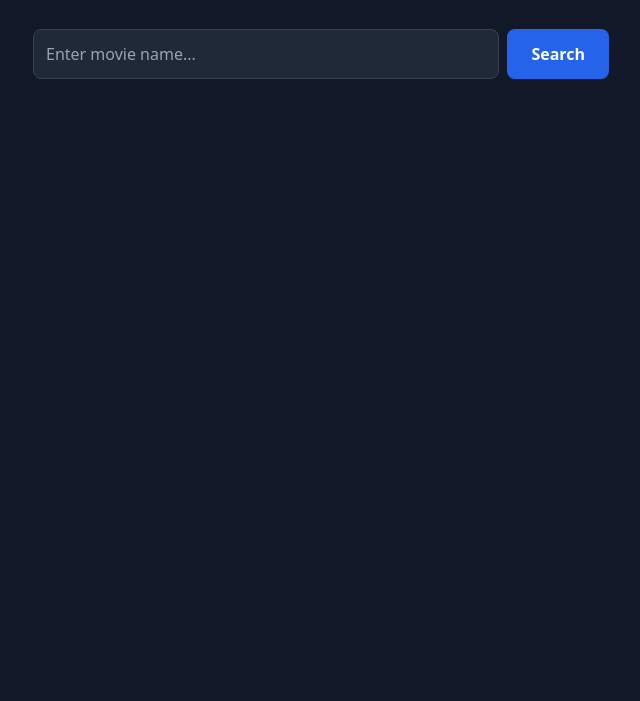
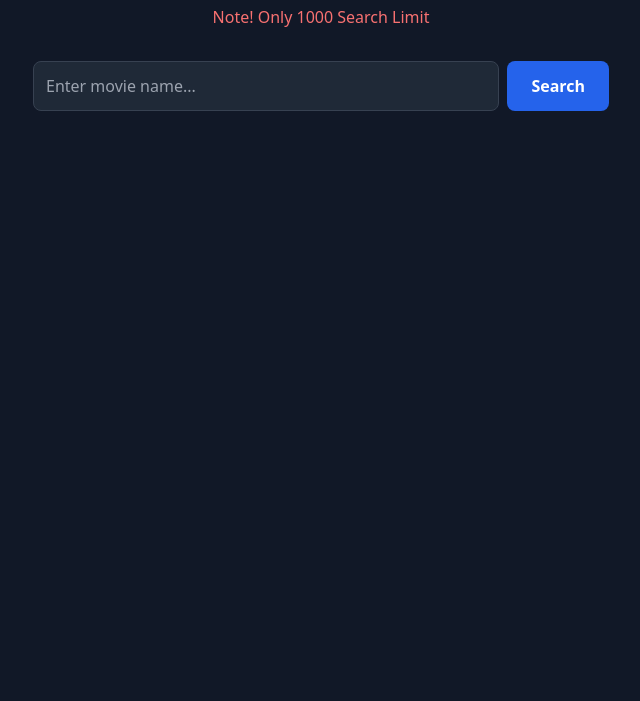
Before and after one commit to AlphaCodeIn/movie-searcher-js, a plain HTML site: page index.html in a window 1280 px wide. Shown: the part 99-800 px from the top of the page, without its empty margins (319-959 px from the left). Drawn offline with nearby package versions, Linux system fonts and the light colour scheme.

Commit message:
Updating Html

```diff
--- a/index.html
+++ b/index.html
@@ -14,6 +14,7 @@
         <header class="mb-8">
             <h1 class="text-4xl font-bold text-blue-400">🎬 Movie Search</h1>
             <p class="text-gray-400 mt-2 text-center">Find your favorite movies by name</p>
+            <p class="text-red-400 mt-2 text-center">Note! Only 1000 Search Limit</p>
         </header>
 
         <div class="w-full max-w-xl flex gap-2 mb-10">
```
